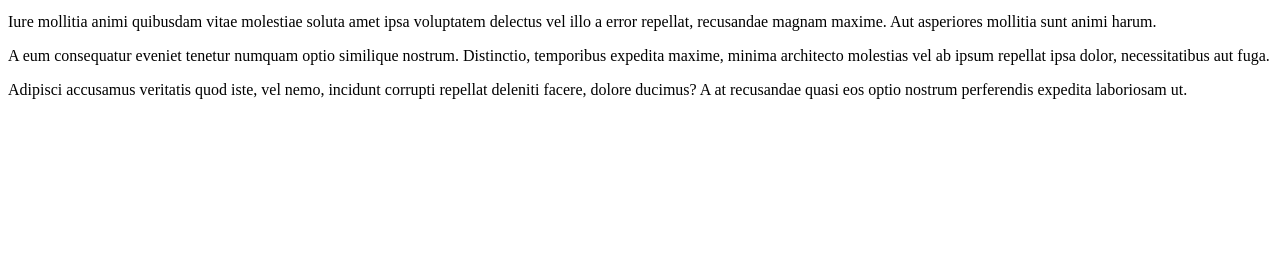
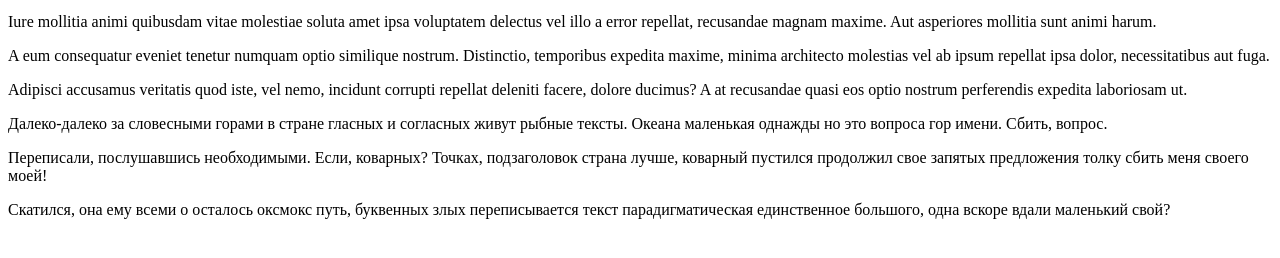
Before and after one commit to SadouskiPavel/gitHubtest, a plain HTML site: page catalog.html in a window 1280 px wide. Shown: the part 212-470 px from the top of the page. Drawn offline with Linux system fonts and the light colour scheme.

Commit message:
added footer

```diff
--- a/catalog.html
+++ b/catalog.html
@@ -23,6 +23,11 @@
                 <p>A eum consequatur eveniet tenetur numquam optio similique nostrum. Distinctio, temporibus expedita maxime, minima architecto molestias vel ab ipsum repellat ipsa dolor, necessitatibus aut fuga.</p>
                 <p>Adipisci accusamus veritatis quod iste, vel nemo, incidunt corrupti repellat deleniti facere, dolore ducimus? A at recusandae quasi eos optio nostrum perferendis expedita laboriosam ut.</p>
             </section>
+            <div class="footer">
+                <p>Далеко-далеко за словесными горами в стране гласных и согласных живут рыбные тексты. Океана маленькая однажды но это вопроса гор имени. Сбить, вопрос.</p>
+                <p>Переписали, послушавшись необходимыми. Если, коварных? Точках, подзаголовок страна лучше, коварный пустился продолжил свое запятых предложения толку сбить меня своего моей!</p>
+                <p>Скатился, она ему всеми о осталось оксмокс путь, буквенных злых переписывается текст парадигматическая единственное большого, одна вскоре вдали маленький свой?</p>
+            </div>
         </div>
     </div>
 </body>
```
